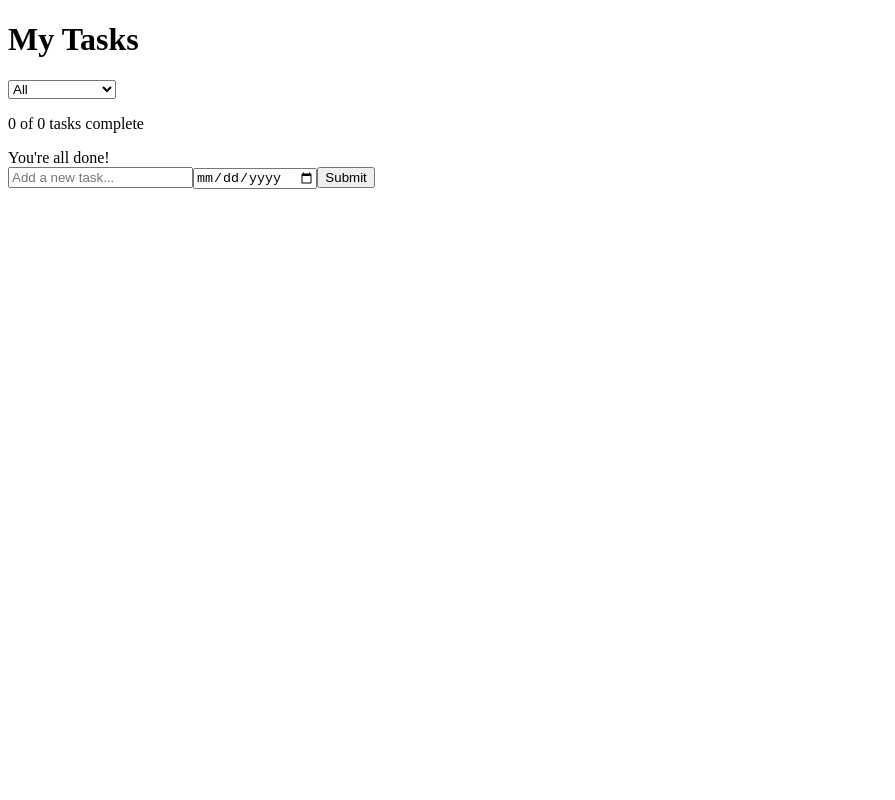
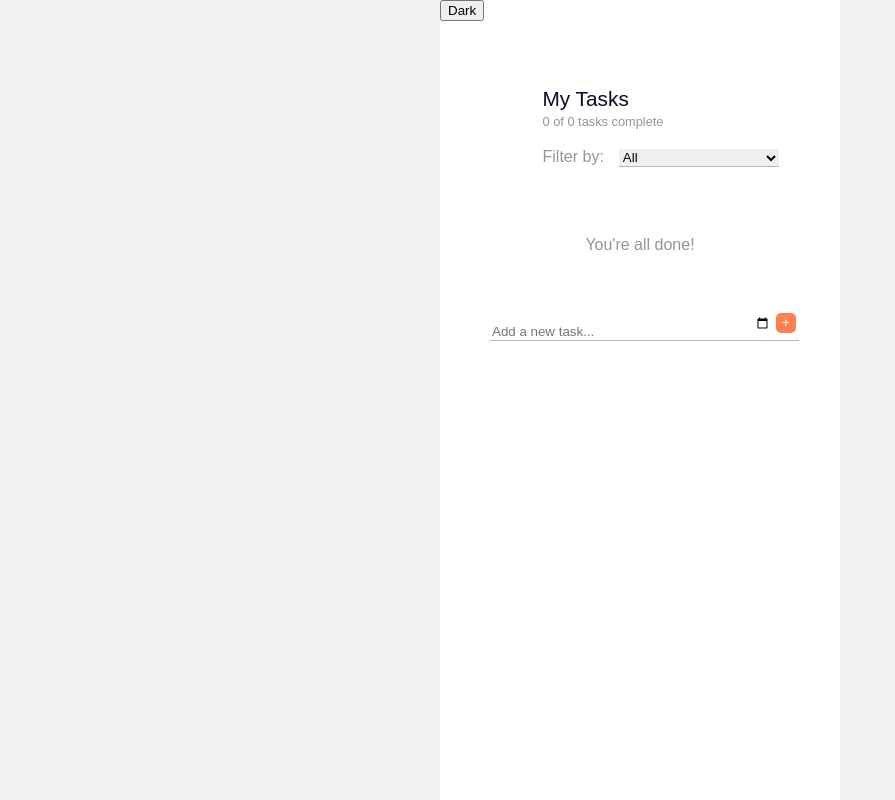
Before and after one commit to c0descrub/task-app, a React (Create React App) app: page / in a window 1280 px wide. Shown: the whole page, without its empty margins (0-895 px from the left). Built offline with nearby package versions, Linux system fonts and the light colour scheme.

Commit message:
Began adding styles

```diff
--- a/src/App.js
+++ b/src/App.js
@@ -2,6 +2,7 @@ import {useState, useEffect} from 'react'
 import UserControls from "./components/UserControls";
 import Header from "./components/Header";
 import Tasks from './components/Tasks';
+import Task from './components/Task';
 
 
 function App() {
@@ -9,8 +10,6 @@ function App() {
   const [tasks, setTasks] = useState([])
   const [status, setStatus] = useState("all")
   const [filteredTasks, setFilteredTasks] = useState ([])
-
-
 
 //Functions
 
@@ -39,7 +38,7 @@ const filterHandler = () => {
     let counter = 0;
     for ( let i = 0; i < tasks.length; i++ ) {
       if(tasks[i].completed === true) counter++;
-    } return(<p>{counter} of {tasks.length} {tasks.length === 1 ? 'task' : 'tasks'} complete</p>)
+    } return(<p class="task-count">{counter} of {tasks.length} {tasks.length === 1 ? 'task' : 'tasks'} complete</p>)
 
   }
 
@@ -80,9 +79,9 @@ useEffect(() => {
 
   return (
     <div className="container">
-      <Header setStatus={setStatus}/>
-      <TaskCount/>
-      {tasks.length > 0 ? <Tasks setTasks={setTasks} tasks={tasks} deleteTask={deleteTask} completeTask={completeTask} filteredTasks={filteredTasks}/> : 'You\'re all done!'}
+    <button>Dark</button>
+      <Header setStatus={setStatus} TaskCount={TaskCount}/>
+      {tasks.length > 0 ? <Tasks setTasks={setTasks} tasks={tasks} deleteTask={deleteTask} completeTask={completeTask} filteredTasks={filteredTasks}/> :<div class="no-tasks">You're all done!</div>}
       <UserControls onAdd={addTask} setTasks={setTasks}/>
     </div>
   );
--- a/src/components/Header.js
+++ b/src/components/Header.js
@@ -1,4 +1,4 @@
-const Header = ({setStatus}) => {
+const Header = ({setStatus, TaskCount}) => {
 
     const statusHandler = (e) => {
         setStatus(e.target.value)
@@ -6,10 +6,10 @@ const Header = ({setStatus}) => {
 
     return (
         <header>
-            <h1>
-                My Tasks
-            </h1>
-            <select onChange={statusHandler} type="dropdown">
+            <h1 className="header-heading">My Tasks</h1>
+            <TaskCount/>
+            <p className="header-p">Filter by:</p>
+            <select className="header-dropdown" onChange={statusHandler} type="dropdown">
                 <option value="all">All</option>
                 <option value="complete">Complete</option>
                 <option value="incomplete">Not completed</option>
--- a/src/components/Task.js
+++ b/src/components/Task.js
@@ -13,11 +13,13 @@ const Task = ({ tasks, task, completeTask, deleteTask, setTasks, onAdd }) => {
     const dateAdded = new Date().toLocaleDateString('en-US', {year: "2-digit", month: "2-digit", day: "2-digit"})
 
     return (
-        <div>
+        <div className="task-container">
             <input checked={task.completed} type="checkbox" onClick={markCompleted}/>
-            <h3>{task.text}</h3>
-            <p>{dateAdded}</p>
-            <p>{formattedDate}</p>
+            <div className="task-text-date">
+                <h3>{task.text}</h3>
+                <p>{formattedDate}</p>
+            </div>
+            {/* <p>{dateAdded}</p> */}
             <VscChromeClose style ={{cursor: 'pointer'}} onClick={() => deleteTask(task.id)}/>
         </div>
     )
--- a/src/components/UserControls.js
+++ b/src/components/UserControls.js
@@ -32,6 +32,7 @@ const UserControls = ({ onAdd, task }) => {
             <form onSubmit={onSubmit}>
                 <input
                 type="text"
+                className="user-controls__text"
                 placeholder="Add a new task..."
                 value={text}
                 onChange={(e) => setText(e.target.value)}
@@ -39,10 +40,11 @@ const UserControls = ({ onAdd, task }) => {
 
                 <input
                 type="date"
+                className="user-controls__date"
                 value={date}
                 onChange={(e) => setDate(e.target.value)}
                 ></input>
-                <input type="submit" value="Submit"></input>
+                <button className="user-controls__button" type="submit">+</button>
             </form>
     )
 }
--- a/src/index.css
+++ b/src/index.css
@@ -1,6 +1,182 @@
-/* @import url("https://cdn.syncfusion.com/ej2/material.css"); */
+html, body, div, span, applet, object, iframe,
+h1, h2, h3, h4, h5, h6, p, blockquote, pre,
+a, abbr, acronym, address, big, cite, code,
+del, dfn, em, img, ins, kbd, q, s, samp,
+small, strike, strong, sub, sup, tt, var,
+b, u, i, center,
+dl, dt, dd, ol, ul, li,
+fieldset, form, label, legend,
+table, caption, tbody, tfoot, thead, tr, th, td,
+article, aside, canvas, details, embed,
+figure, figcaption, footer, header, hgroup,
+menu, nav, output, ruby, section, summary,
+time, mark, audio, video {
+	margin: 0;
+	padding: 0;
+	border: 0;
+	font-size: 100%;
+	font: inherit;
+	vertical-align: baseline;
+}
+/* HTML5 display-role reset for older browsers */
+article, aside, details, figcaption, figure,
+footer, header, hgroup, menu, nav, section {
+	display: block;
+}
+body {
+	line-height: 1;
+}
+ol, ul {
+	list-style: none;
+}
+blockquote, q {
+	quotes: none;
+}
+blockquote:before, blockquote:after,
+q:before, q:after {
+	content: '';
+	content: none;
+}
+table {
+	border-collapse: collapse;
+	border-spacing: 0;
+}
+/* ------------------------------------------------------------------------------------*/
 
-.done {
-    color: red;
-    background-color: navajowhite;
+
+body {
+	background-color: rgb(241, 241, 241);
+    max-width: 100vw;
+    font-family: Arial, Helvetica, sans-serif;
+	color: rgb(149, 149, 149);
+
 }
+
+h1, h3 {
+	color:rgb(12, 11, 34)
+}
+
+p {
+	font-size: 0.8em;
+}
+
+.container {
+    background-color: white;
+    width: 400px;
+    margin: 0 auto;
+	height: 100vh;
+}
+header{
+	width:60%;
+	margin: 0 auto;
+	margin-bottom: 30px;
+	padding-left: 45px;
+}
+.header-heading {
+    font-size: 1.3em;
+	line-height: 1.7em;
+	margin-top: 60px;
+
+}
+
+.task-count{
+    font-size: 0.8em;
+	margin-bottom: 20px;
+}
+
+.header-p {
+	display: inline;
+	font-size: 1em;
+	margin-right: 15px;
+
+}
+
+.header-dropdown {
+	border: none;
+	border-bottom: 1px solid rgb(182, 182, 182);
+	width: 160px;
+}
+
+.header-dropdown option {
+	padding: 10px;
+}
+
+.task-container {
+	display: flex;
+	padding: 15px;
+	margin-left: 30px;
+}
+
+.task-container input {
+	height: 25px;
+	width: 25px;
+}
+
+.task-text-date {
+	width: 100%;
+	margin-left: 30px;
+	line-height: 1.5em;
+}
+
+.task-container svg {
+	padding-right: 30px;
+	font-size: 1.5em;
+	color: coral;
+}
+
+form {
+	margin-left: 50px;
+}
+
+form input {
+	border: none;
+	margin-top: 30px;
+}
+
+form input:focus {
+	outline: none;
+}
+
+.user-controls__date {
+	color: transparent;
+	background-color: transparent;
+	width: 50px;
+	position: relative;
+	left: 230px;
+	bottom: 8px;
+}
+
+.user-controls__date:focus {
+	color: transparent;
+	outline: none;
+}
+.user-controls__date:active {
+	color: transparent;
+	outline: none;
+}
+
+.user-controls__text {
+	border-bottom: 1px solid rgb(182, 182, 182);
+	position: absolute;
+	width: 305px;
+
+}
+.user-controls__button {
+	border: none;
+	color: white;
+	background-color: coral;
+	border-radius: 5px;
+	padding: 0px;
+	height: 20px;
+	width: 20px;
+	position: relative;
+	left: 235px;
+	bottom: 8px;
+}
+
+.no-tasks {
+	padding-top: 40px;
+	padding-bottom: 40px;
+	text-align: center;
+
+}
```
